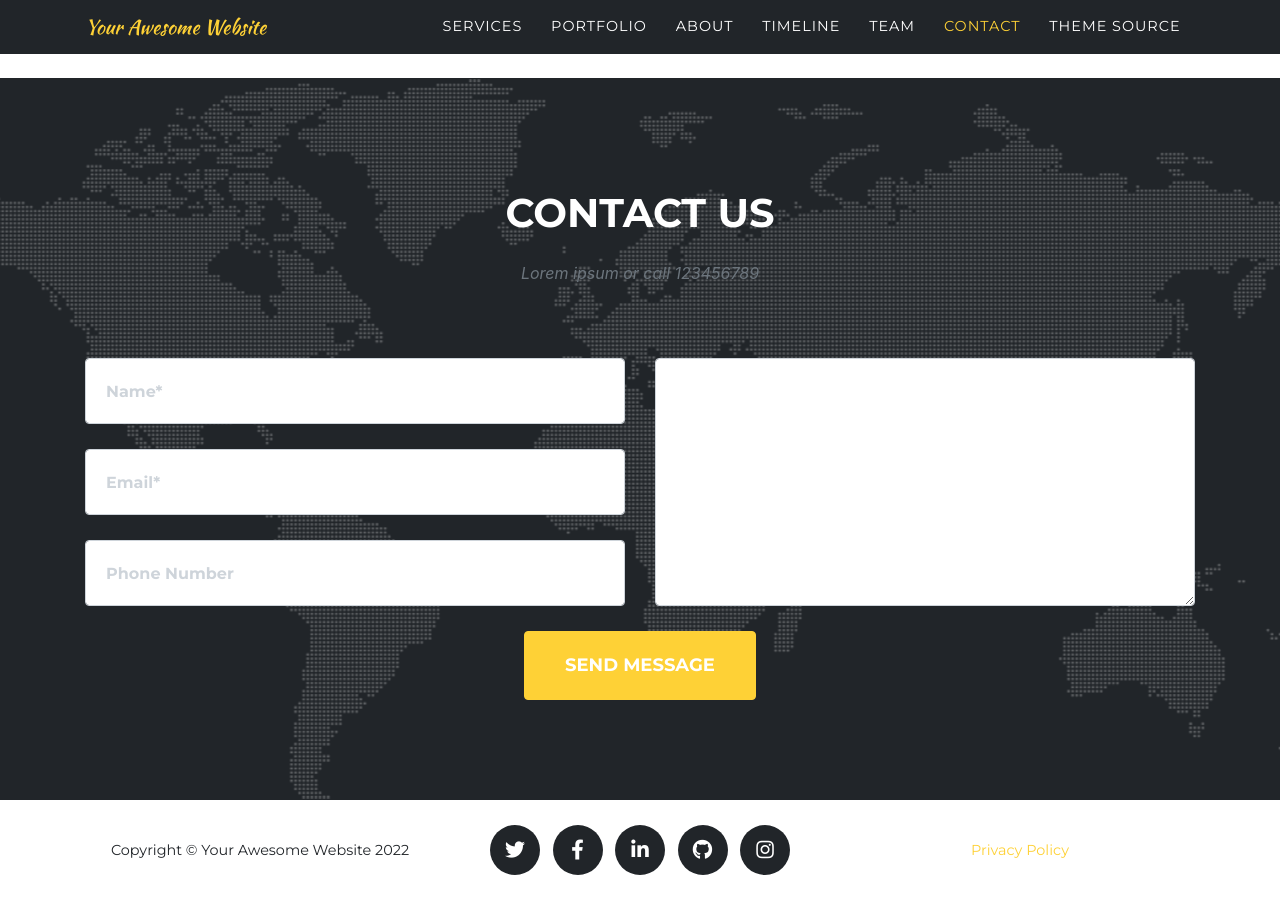
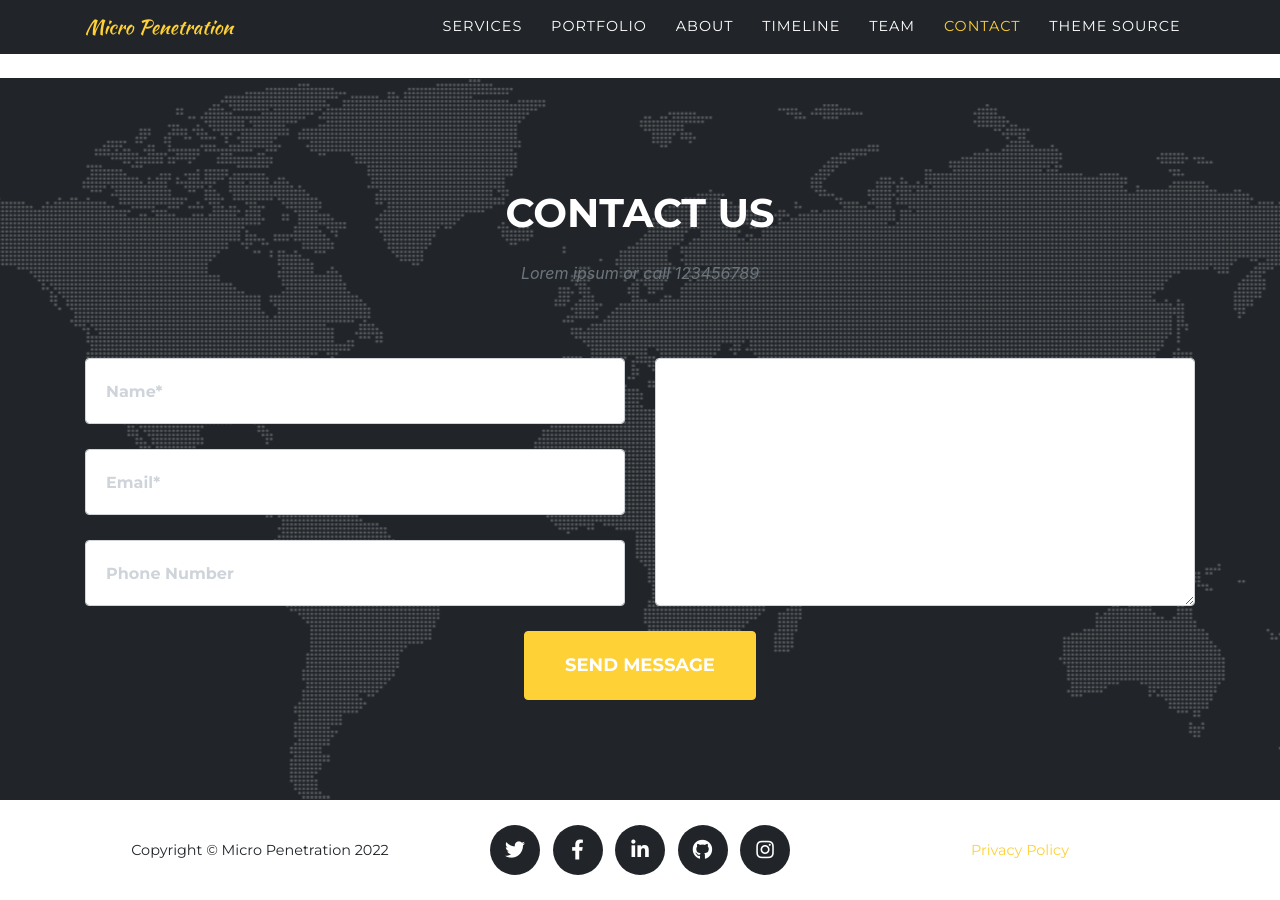
Before and after one commit to microsoftwing/microsoftwing.github.io, a Jekyll site: the page built from index.md, in a window 1280 px wide and 900 px high, scrolled down 5690 px. Built offline with Jekyll 4.4.1, drawn with Linux system fonts in a browser that asks for light colours; some web fonts are replaced.

Commit message:
Update _config.yml

```diff
--- a/_config.yml
+++ b/_config.yml
@@ -16,10 +16,10 @@ theme: jekyll-theme-merlot
 url    : "" # the base hostname & protocol for your site, e.g. http://example.com
 baseurl: "" # the subpath of your site, e.g. /blog
 
-title      : Your Awesome Website
+title      : Micro Penetration
 email      : your-email@example.com #this is also the email contact forms will go to
-description: "Site description"
-author     : Your Name
+description: "A website for sharing security techniques"
+author     : Wing
 # logo:     #optional, defaults to site title
   # path: assets\img\clients\creative-market.jpg
   # height: 60 #height in px, defaults to 52px
```
